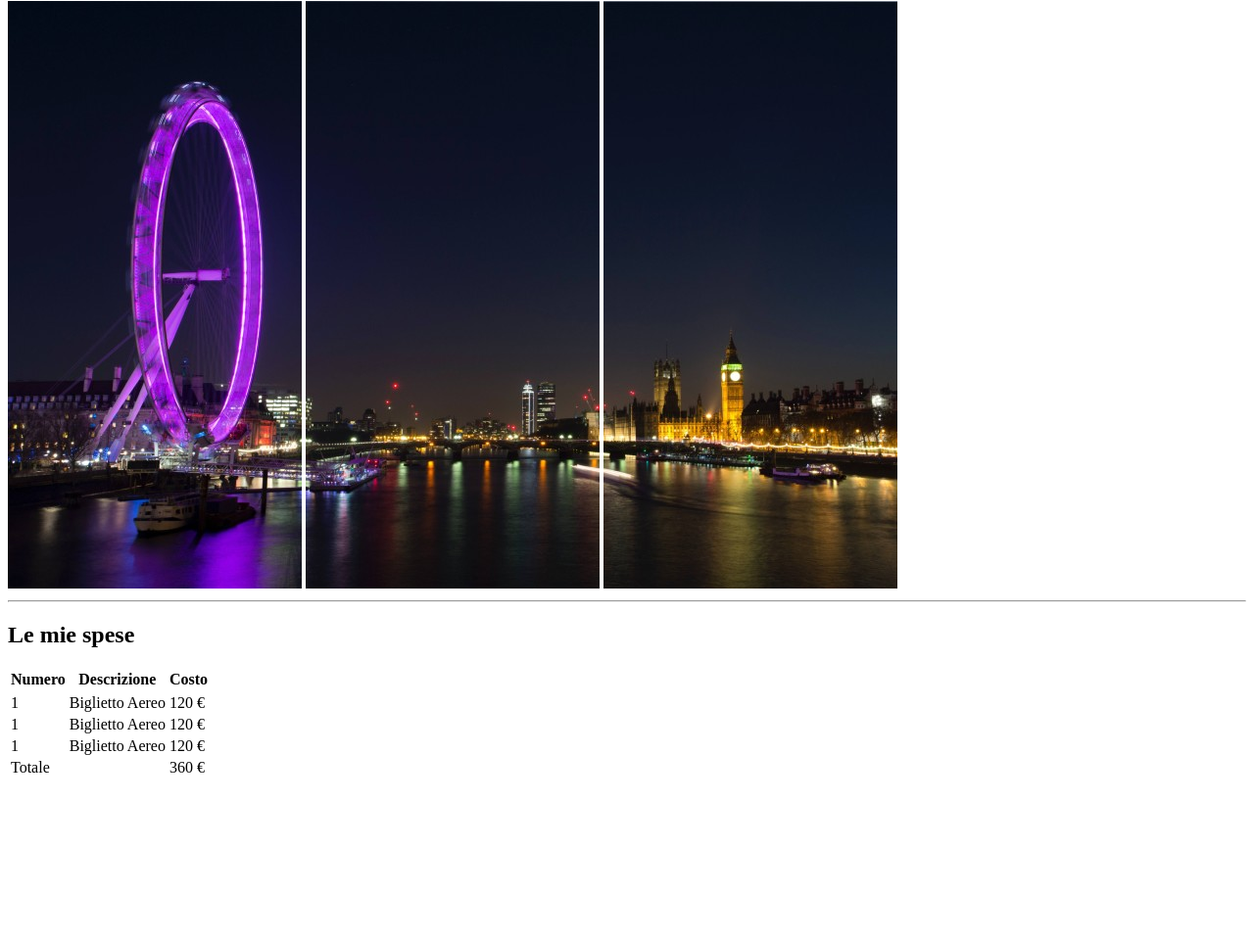
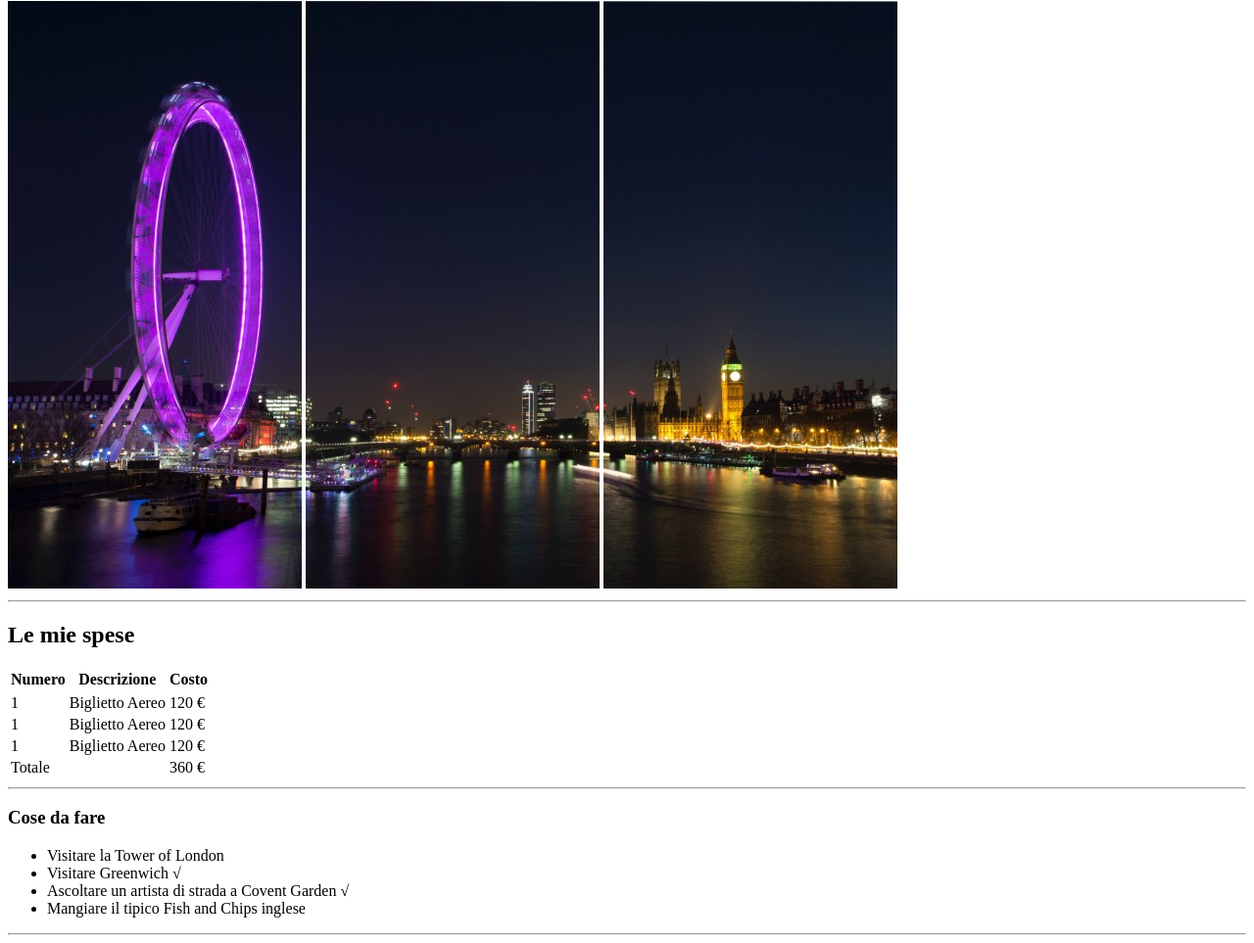
Before and after one commit to PierluigiPapa/html-london-trip, a plain HTML site: page index.html in a window 1280 px wide. Shown: the part 79-1042 px from the top of the page at 98% size. Before the commit the page ends 883 px from the top, so only its background shows below. Drawn offline with Linux system fonts and the light colour scheme.

Commit message:
update table

```diff
--- a/index.html
+++ b/index.html
@@ -57,6 +57,20 @@
             </tfoot>
         </table>
     <!-- Fine tabella "Le mie spese"-->
+    <hr>
+    <!-- Inizio sezione "Cose da fare" -->
+    <section>
+        <h3>Cose da fare</h3>
+    <ul>
+        <li>Visitare la Tower of London</li>
+        <li>Visitare Greenwich &#8730;</li>
+        <li>Ascoltare un artista di strada a Covent Garden &#8730;</li>
+        <li>Mangiare il tipico Fish and Chips inglese</li>
+    </ul>
+    </section>
+     <!-- Fine sezione "Cose da fare" -->
+     <hr>
+
     </main>
 
 </body>
```
